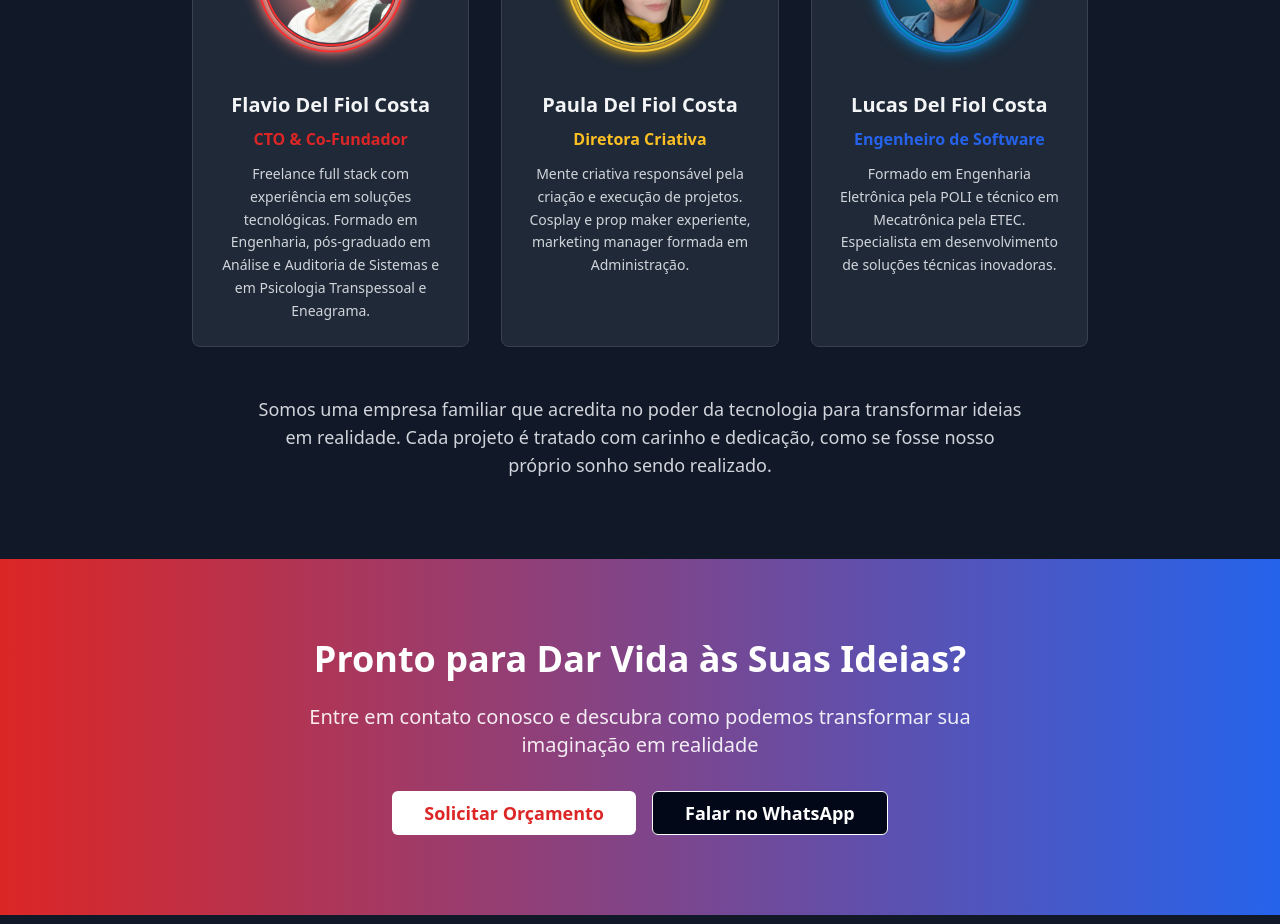
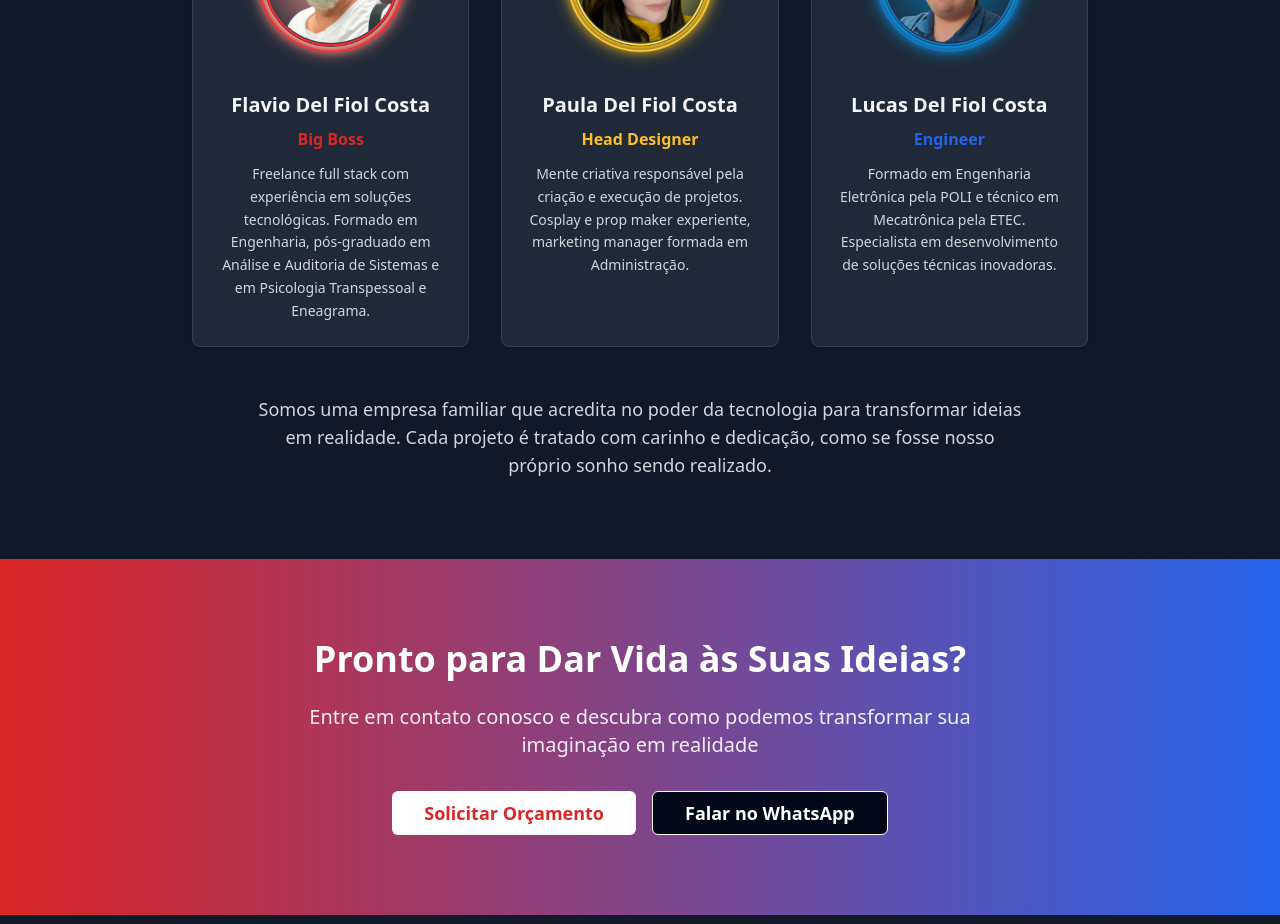
Before and after one commit to 3dfprint/3dfprint, a React (Vite) app: page / in a window 1280 px wide. Shown: the part 2140-3064 px from the top of the page. Built offline with nearby package versions, Linux system fonts and the light colour scheme.

Commit message:
Atualizar cargos da equipe

```diff
--- a/src/pages/Index.tsx
+++ b/src/pages/Index.tsx
@@ -226,7 +226,7 @@ const Index = () => {
                   />
                 </div>
                 <h3 className="text-xl font-bold mb-2 text-gray-800 dark:text-gray-100">Flavio Del Fiol Costa</h3>
-                <p className="text-brand-red font-semibold mb-3">CTO & Co-Fundador</p>
+                <p className="text-brand-red font-semibold mb-3">Big Boss</p>
                 <p className="text-gray-600 dark:text-gray-300 text-sm leading-relaxed">
                   Freelance full stack com experiência em soluções tecnológicas.
                   Formado em Engenharia, pós-graduado em Análise e Auditoria de Sistemas
@@ -245,7 +245,7 @@ const Index = () => {
                   />
                 </div>
                 <h3 className="text-xl font-bold mb-2 text-gray-800 dark:text-gray-100">Paula Del Fiol Costa</h3>
-                <p className="text-brand-yellow font-semibold mb-3">Diretora Criativa</p>
+                <p className="text-brand-yellow font-semibold mb-3">Head Designer</p>
                 <p className="text-gray-600 dark:text-gray-300 text-sm leading-relaxed">
                   Mente criativa responsável pela criação e execução de projetos.
                   Cosplay e prop maker experiente, marketing manager formada em Administração.
@@ -263,7 +263,7 @@ const Index = () => {
                   />
                 </div>
                 <h3 className="text-xl font-bold mb-2 text-gray-800 dark:text-gray-100">Lucas Del Fiol Costa</h3>
-                <p className="text-brand-blue font-semibold mb-3">Engenheiro de Software</p>
+                <p className="text-brand-blue font-semibold mb-3">Engineer</p>
                 <p className="text-gray-600 dark:text-gray-300 text-sm leading-relaxed">
                   Formado em Engenharia Eletrônica pela POLI e técnico em Mecatrônica pela ETEC.
                   Especialista em desenvolvimento de soluções técnicas inovadoras.
```
